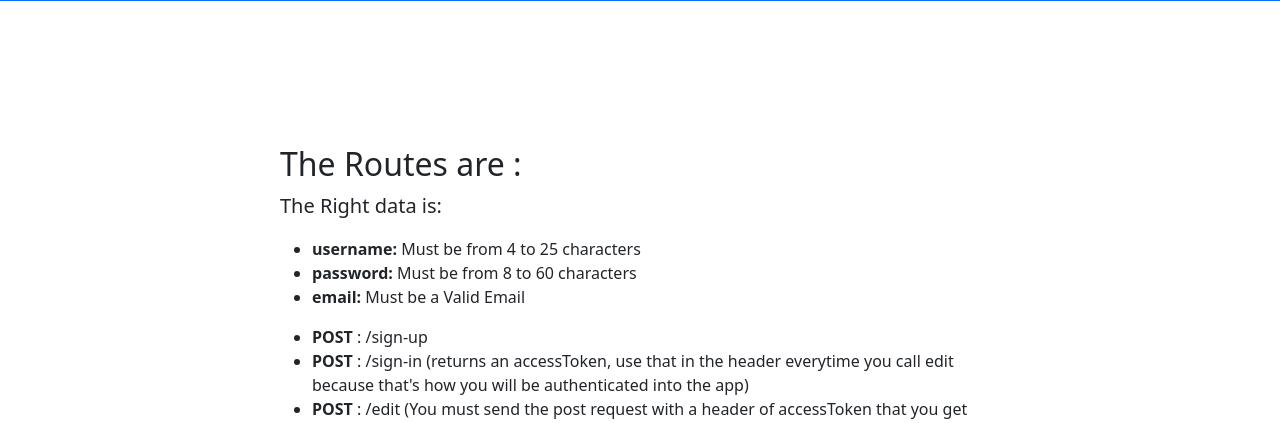
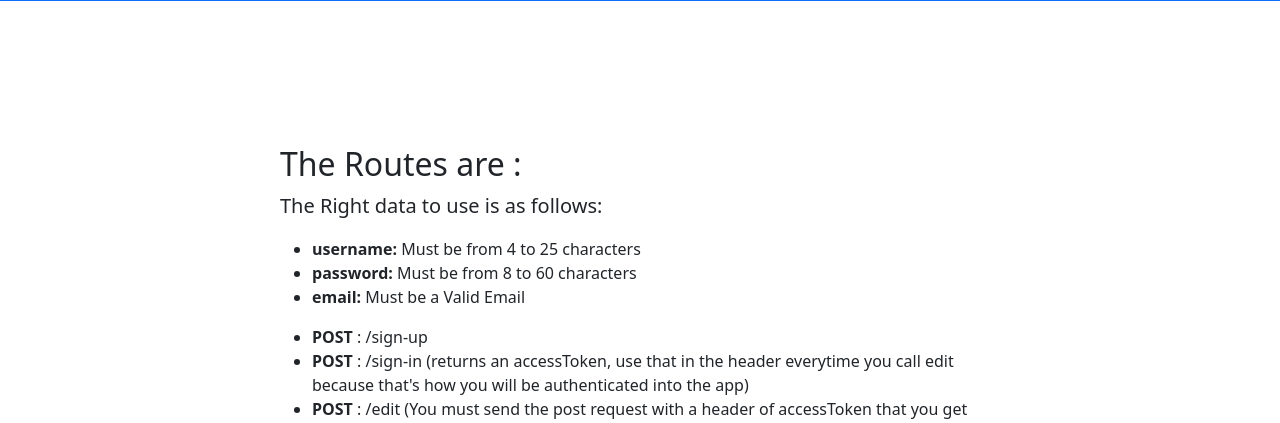
Before and after one commit to Dadi-T/Fiverr, a Node server app: page / in a window 1280 px wide. Shown: the part 427-850 px from the top of the page. Run offline with Node 20, Linux system fonts and the light colour scheme; some libraries are stand-ins or nearby versions.

Commit message:
edited the index.ejs

```diff
--- a/views/index.ejs
+++ b/views/index.ejs
@@ -65,7 +65,7 @@
         <div class="row gx-4 justify-content-center">
           <div class="col-lg-8">
             <h2>The Routes are :</h2>
-            <p class="lead">The Right data is:</p>
+            <p class="lead">The Right data to use is as follows:</p>
             <ul>
               <li><b>username:</b> Must be from 4 to 25 characters</li>
               <li><b>password:</b> Must be from 8 to 60 characters</li>
```
